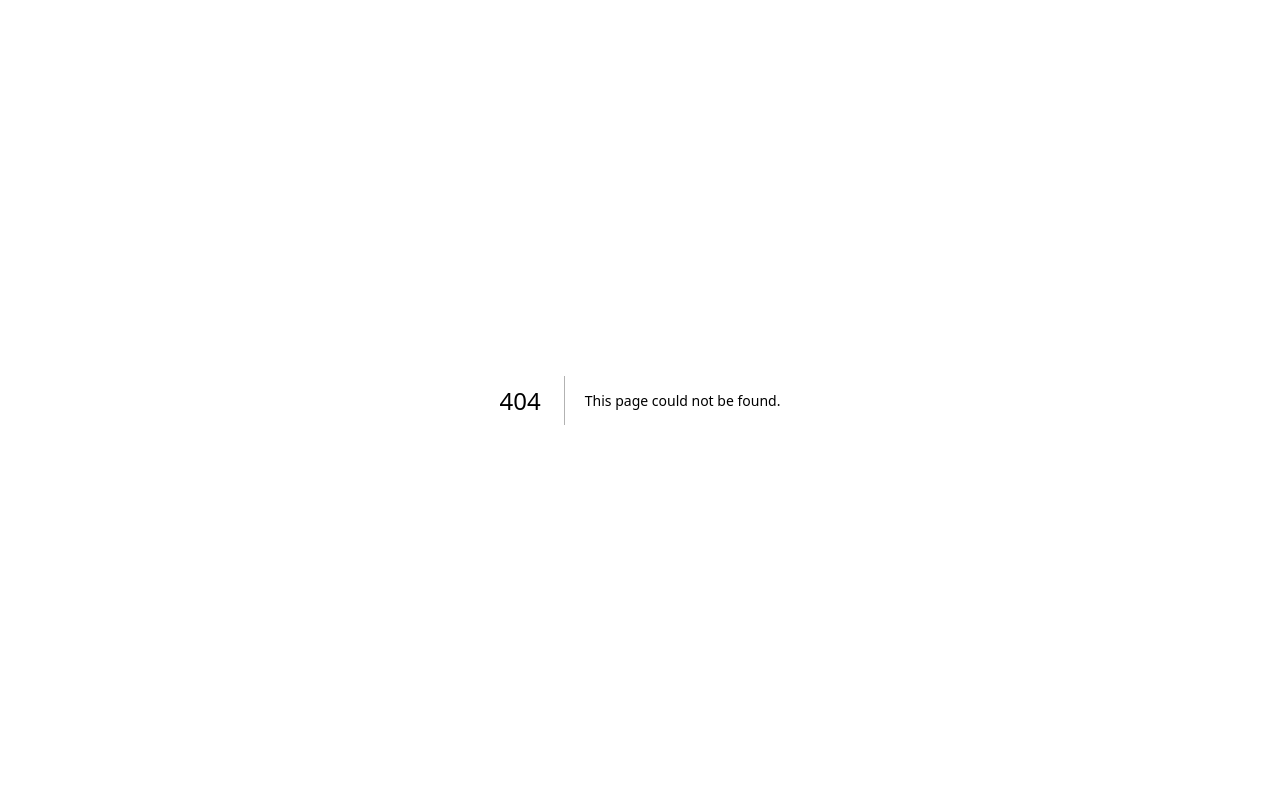
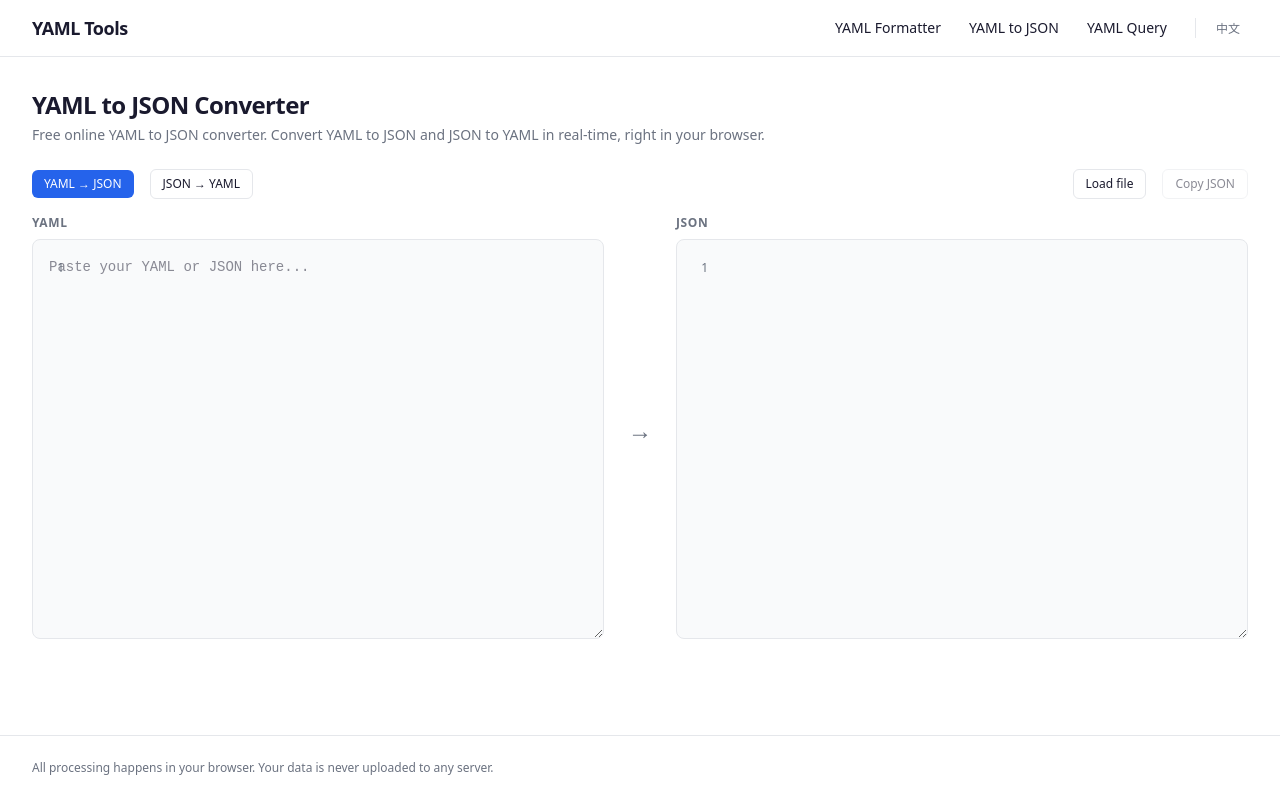
Before and after one commit to QOOfree1/yaml-tools, a Next.js app: page /en/yaml-to-json in a window 1280 px wide. Before the commit this address had no page. Built offline with nearby package versions, Linux system fonts and the light colour scheme.

Commit message:
feat: add YAML↔JSON bidirectional converter page

```diff
--- /dev/null
+++ b/src/app/[lang]/yaml-to-json/page.tsx
@@ -0,0 +1,178 @@
+"use client";
+
+import { useState, useCallback, useMemo, useRef } from "react";
+import { useParams } from "next/navigation";
+import { ToolLayout } from "@/components/ToolLayout";
+import { YamlEditor } from "@/components/YamlEditor";
+import { Button } from "@/components/ui/Button";
+import { getDictionary, type Lang } from "@/lib/i18n";
+import { yamlToJson, jsonToYaml, validateYaml } from "@/lib/yaml";
+import Link from "next/link";
+
+export default function YamlToJsonPage() {
+  const params = useParams();
+  const lang = (params?.lang as Lang) || "en";
+  const dict = getDictionary(lang);
+
+  const [yamlInput, setYamlInput] = useState("");
+  const [mode, setMode] = useState<"yaml-to-json" | "json-to-yaml">("yaml-to-json");
+  const [copied, setCopied] = useState(false);
+  const fileInputRef = useRef<HTMLInputElement>(null);
+
+  const jsonOutput = useMemo(() => {
+    if (mode !== "yaml-to-json" || !yamlInput.trim()) return "";
+    try {
+      return yamlToJson(yamlInput, 2);
+    } catch {
+      return "";
+    }
+  }, [yamlInput, mode]);
+
+  const yamlOutput = useMemo(() => {
+    if (mode !== "json-to-yaml" || !yamlInput.trim()) return "";
+    try {
+      return jsonToYaml(yamlInput);
+    } catch {
+      return "";
+    }
+  }, [yamlInput, mode]);
+
+  const error = useMemo(() => {
+    if (!yamlInput.trim()) return null;
+    if (mode === "yaml-to-json") {
+      return validateYaml(yamlInput);
+    }
+    try {
+      JSON.parse(yamlInput);
+      return null;
+    } catch (e: unknown) {
+      const err = e as Error;
+      return { line: 1, message: err.message };
+    }
+  }, [yamlInput, mode]);
+
+  const output = mode === "yaml-to-json" ? jsonOutput : yamlOutput;
+  const outputLabel = mode === "yaml-to-json" ? dict.yamlToJson.jsonLabel : dict.yamlToJson.yamlLabel;
+  const inputLabel = mode === "yaml-to-json" ? dict.yamlToJson.yamlLabel : dict.yamlToJson.jsonLabel;
+
+  const handleCopy = useCallback(async (text: string) => {
+    await navigator.clipboard.writeText(text);
+    setCopied(true);
+    setTimeout(() => setCopied(false), 2000);
+  }, []);
+
+  const handleDownload = useCallback(() => {
+    const blob = new Blob([output], { type: "application/json" });
+    const url = URL.createObjectURL(blob);
+    const a = document.createElement("a");
+    a.href = url;
+    a.download = "output.json";
+    a.click();
+    URL.revokeObjectURL(url);
+  }, [output]);
+
+  const handleFileLoad = useCallback(() => {
+    fileInputRef.current?.click();
+  }, []);
+
+  const handleFileChange = useCallback((e: React.ChangeEvent<HTMLInputElement>) => {
+    const file = e.target.files?.[0];
+    if (!file) return;
+    const reader = new FileReader();
+    reader.onload = (ev) => {
+      const content = ev.target?.result as string;
+      setYamlInput(content);
+    };
+    reader.readAsText(file);
+    e.target.value = "";
+  }, []);
+
+  return (
+    <ToolLayout
+      lang={lang}
+      dict={dict}
+      pageTitle={dict.yamlToJson.title}
+      pageDescription={dict.yamlToJson.description}
+      canonicalUrl={`/${lang}/yaml-to-json`}
+      alternateUrls={[
+        { lang: "en", url: "/en/yaml-to-json" },
+        { lang: "zh", url: "/zh/yaml-to-json" },
+      ]}
+    >
+      <div className="flex gap-4 mb-4 items-center">
+        <Button
+          variant={mode === "yaml-to-json" ? "primary" : "default"}
+          size="sm"
+          onClick={() => setMode("yaml-to-json")}
+        >
+          YAML &rarr; JSON
+        </Button>
+        <Button
+          variant={mode === "json-to-yaml" ? "primary" : "default"}
+          size="sm"
+          onClick={() => setMode("json-to-yaml")}
+        >
+          JSON &rarr; YAML
+        </Button>
+        <div className="flex-1" />
+        <Button size="sm" onClick={handleFileLoad}>
+          {dict.yamlToJson.loadFile}
+        </Button>
+        <input
+          ref={fileInputRef}
+          type="file"
+          accept=".yaml,.yml,.json"
+          className="hidden"
+          onChange={handleFileChange}
+        />
+        <Button size="sm" onClick={() => handleCopy(output)} disabled={!output}>
+          {copied ? dict.yamlFormatter.copied : (mode === "yaml-to-json" ? dict.yamlToJson.copyJson : dict.yamlToJson.copyYaml)}
+        </Button>
+        {mode === "yaml-to-json" && output && (
+          <Button size="sm" onClick={handleDownload}>
+            {dict.yamlToJson.downloadJson}
+          </Button>
+        )}
+      </div>
+
+      {error && (
+        <div className="mb-4 p-3 bg-red-50 border border-red-200 rounded-md text-sm text-[var(--color-error)]">
+          {dict.yamlToJson.conversionError}: {error.message}
+        </div>
+      )}
+
+      <div className="flex gap-4 items-stretch" style={{ minHeight: "400px" }}>
+        <YamlEditor
+          value={yamlInput}
+          onChange={setYamlInput}
+          label={inputLabel}
+          placeholder={dict.yamlToJson.placeholder}
+          errorLine={error?.line ?? null}
+        />
+        <div className="flex items-center justify-center px-2">
+          <span className="text-2xl text-[var(--color-muted)]">
+            {mode === "yaml-to-json" ? "→" : "←"}
+          </span>
+        </div>
+        <YamlEditor
+          value={output}
+          onChange={() => {}}
+          label={outputLabel}
+          readOnly
+        />
+      </div>
+
+      {output && (
+        <p className="mt-6 text-sm text-[var(--color-muted)]">
+          <Link href={`/${lang}/yaml-formatter`} className="text-[var(--color-accent)] hover:underline">
+            {dict.yamlFormatter.tryFormatter}
+          </Link>
+          {" · "}
+          <Link href={`/${lang}/yaml-query`} className="text-[var(--color-accent)] hover:underline">
+            {dict.yamlFormatter.tryQuery}
+          </Link>
+        </p>
+      )}
+    </ToolLayout>
+  );
+}
```
